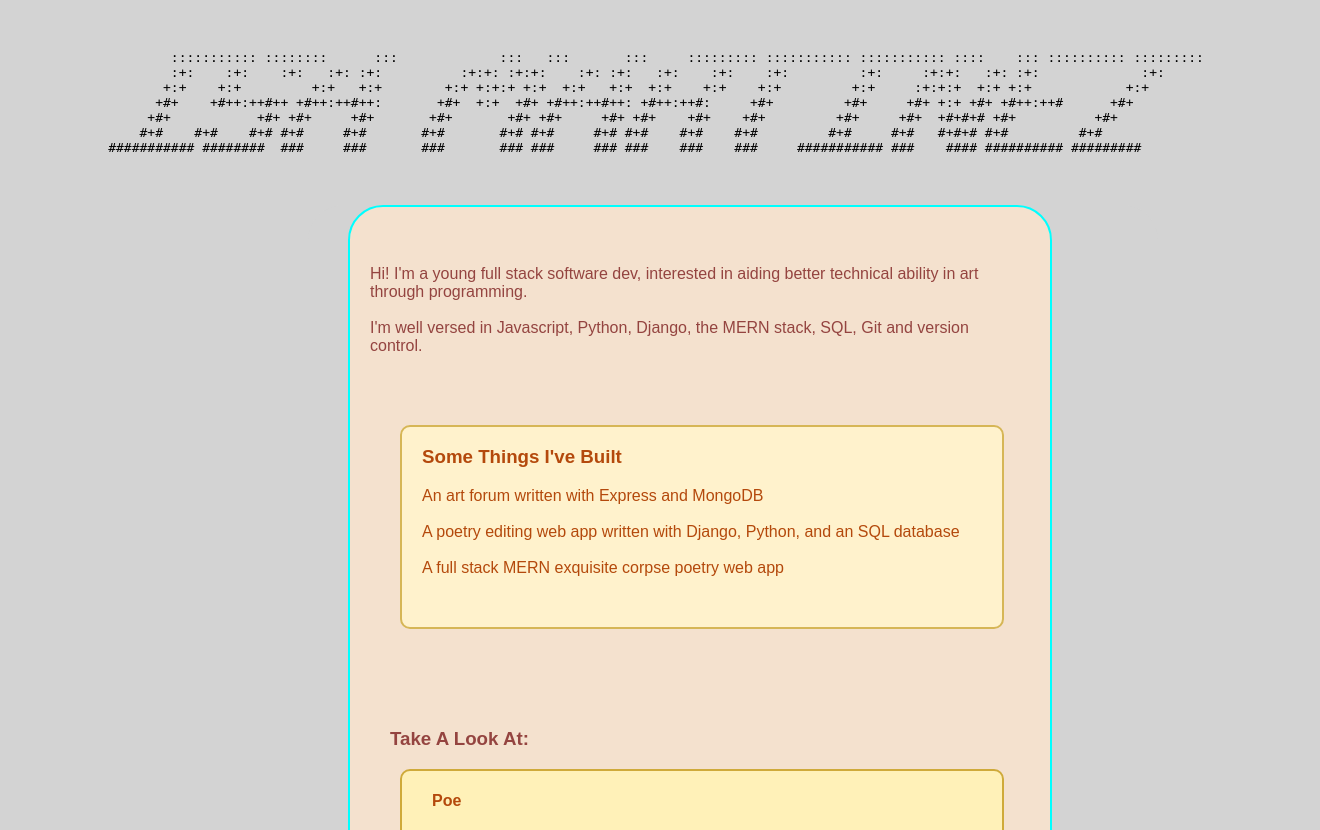
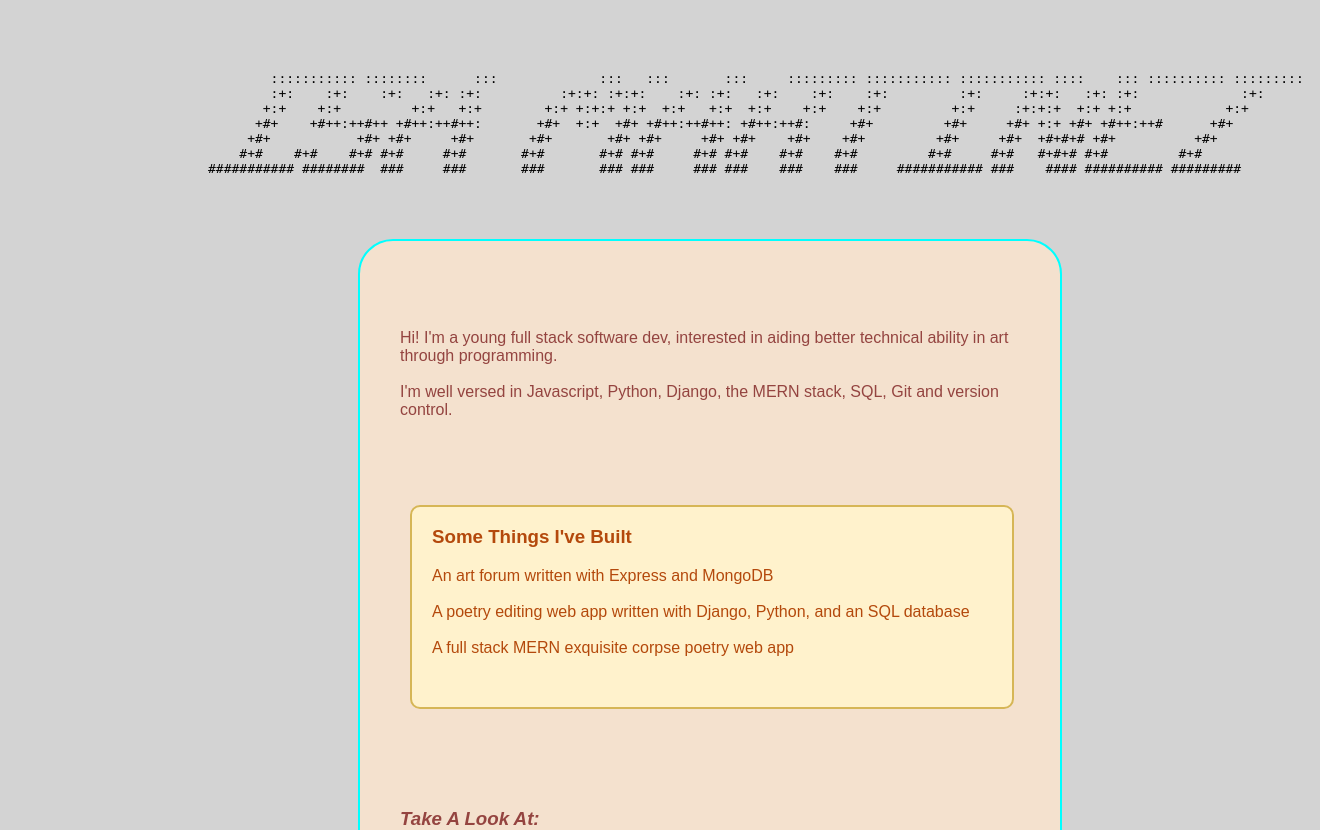
Before and after one commit to isama22/portfolio, a Django app: page / in a window 1320 px wide. Shown: the top 830 px of the page. Run offline with Django 3.2, Linux system fonts and the light colour scheme.

Commit message:
css tweaks

```diff
--- a/main_app/static/css/style.css
+++ b/main_app/static/css/style.css
@@ -3,24 +3,21 @@ body {
     /* background-image: url("https://media.giphy.com/media/lNXqc15cCbQAHPX4FC/giphy.gif");
     background-size: 300%;
     background-repeat: repeat-y; */
+    /* margin-left: 300px; */
+    /* display: flex;
+    justify-content: center;
+    flex-direction: column; */
     font-family: Arial, Helvetica, sans-serif;
-
 }
-
-.main {
-    /* background-image: url("https://i.postimg.cc/bv3P8jyK/Screen-Shot-2020-06-09-at-10-02-54-PM.png");
-    background-size: cover; */
-    background-color: lightgrey;
-    width: 850px;
-    margin-left: 300px;
-    border-radius: 35px;
-
+.pre {
+    margin-left: 150px;
+    padding: 50px;
 }
 
 .background {
     background-color: rgba(255, 230, 204, .75);
     width: 700px;
-    margin-left: 40px;
+    margin-left: 350px;
     /* margin-top: 30px; */
     border: solid 2px;
     border-color: aqua;
@@ -32,21 +29,14 @@ body {
 }
 
 
-pre {
-    color: black;
-    /* margin-left: 20px; */
-    display: flex;
-    justify-content: center;
-    margin: 50px;
-}
-
 h1 {
     margin-left: 20px;
     color: black;
 }
 
 .header {
-    margin: 20px;
+   padding: 20px;
+   margin-left: 20px;
 }
 
 h3 {
@@ -86,7 +76,7 @@ p {
 .poe-div {
     /* #ffe88a */
     background-color: #fff1b8;
-    height: 300px;
+    height: 270px;
     width: 600px;
     border: solid 2px;
     border-color: #cfaa3a;
@@ -98,7 +88,7 @@ p {
 
 .demarcate-div {
     background-color: rgba(255, 210, 143, .5);
-    height: 300px;
+    height: 270px;
     width: 600px;
     border: solid 2px;
     border-color: #B85450;
@@ -230,3 +220,7 @@ a {
 a:hover {
     color: coral;
 }
+
+.arrow {
+    margin-left: 400px;
+}
--- a/main_app/templates/home.html
+++ b/main_app/templates/home.html
@@ -10,6 +10,9 @@
 </head>
 
 <body>
+    <div class="pre">
+
+
         <pre>
         ::::::::::: ::::::::      :::             :::   :::       :::     ::::::::: ::::::::::: ::::::::::: ::::    ::: :::::::::: :::::::::
         :+:    :+:    :+:   :+: :+:          :+:+: :+:+:    :+: :+:   :+:    :+:    :+:         :+:     :+:+:   :+: :+:             :+:
@@ -19,7 +22,7 @@
     #+#    #+#    #+# #+#     #+#       #+#       #+# #+#     #+# #+#    #+#    #+#         #+#     #+#   #+#+# #+#         #+#
 ########### ########  ###     ###       ###       ### ###     ### ###    ###    ###     ########### ###    #### ########## #########
 </pre>
-    <div class="main">
+    </div>
     <div class="background">
         <p class="header">
             Hi! I'm a young full stack software dev, interested in aiding better technical ability in art through
@@ -37,7 +40,7 @@
             <a href="https://github.com/isama22/demarcate" target="_blank" class="list">
                 A full stack MERN exquisite corpse poetry web app</a>
         </div>
-            <h3 class="fp-header">Take A Look At:</h3>
+        <h3 class="fp-header"><em>Take A Look At:</em></h3>
         <div class="poe-div">
             <div class="poe-description">
                 <h4>Poe</h4>
@@ -87,8 +90,7 @@
             <div class="resumeh4">
                 <h4>Resume</h4>
             </div>
-                &nbsp;&nbsp;&nbsp;&nbsp;&nbsp;&nbsp;&nbsp;&nbsp;&nbsp;&nbsp;&nbsp;&nbsp;&nbsp;&nbsp;&nbsp;&nbsp;&nbsp;&nbsp;&nbsp;&nbsp;&nbsp;&nbsp;&nbsp;&nbsp;&nbsp;&nbsp;&nbsp;&nbsp;&nbsp;&nbsp;&nbsp;&nbsp;&nbsp;&nbsp;&nbsp;&nbsp;&nbsp;&nbsp;&nbsp;&nbsp;&nbsp;&nbsp;&nbsp;&nbsp;&nbsp;&nbsp;&nbsp;&nbsp;&nbsp;&nbsp;&nbsp;&nbsp;&nbsp;&nbsp;&nbsp;&nbsp;&nbsp;&nbsp;&nbsp;&nbsp;&nbsp;&nbsp;&nbsp;&nbsp;&nbsp;&nbsp;&nbsp;&nbsp;&nbsp;&nbsp;&nbsp;&nbsp;&nbsp;&nbsp;&nbsp;&nbsp;&nbsp;&nbsp;&nbsp;&nbsp;&nbsp;&nbsp;&nbsp;&nbsp;&nbsp;&nbsp;&nbsp;&nbsp;&nbsp;&nbsp;
-                <div>
+            <div class="arrow">
                 <a href="https://docs.google.com/document/d/e/2PACX-1vR0EXgu4XCZ3y0xHgklVKSDHISFnS5EGIj7q3SGxuj_CQiQEVB6e0Emp7FW8kTKTQ/pub"
                     target="_blank">
                     <img src="https://i.postimg.cc/c4d8xJCk/arrow.png" alt="arrow">
@@ -101,25 +103,24 @@
             <div class="githubh4">
                 <h4>Github</h4>
             </div>
-                &nbsp;&nbsp;&nbsp;&nbsp;&nbsp;&nbsp;&nbsp;&nbsp;&nbsp;&nbsp;&nbsp;&nbsp;&nbsp;&nbsp;&nbsp;&nbsp;&nbsp;&nbsp;&nbsp;&nbsp;&nbsp;&nbsp;&nbsp;&nbsp;&nbsp;&nbsp;&nbsp;&nbsp;&nbsp;&nbsp;&nbsp;&nbsp;&nbsp;&nbsp;&nbsp;&nbsp;&nbsp;&nbsp;&nbsp;&nbsp;&nbsp;&nbsp;&nbsp;&nbsp;&nbsp;&nbsp;&nbsp;&nbsp;&nbsp;&nbsp;&nbsp;&nbsp;&nbsp;&nbsp;&nbsp;&nbsp;&nbsp;&nbsp;&nbsp;&nbsp;&nbsp;&nbsp;&nbsp;&nbsp;&nbsp;&nbsp;&nbsp;&nbsp;&nbsp;&nbsp;&nbsp;&nbsp;&nbsp;&nbsp;&nbsp;&nbsp;&nbsp;&nbsp;&nbsp;&nbsp;&nbsp;&nbsp;&nbsp;&nbsp;&nbsp;&nbsp;&nbsp;&nbsp;&nbsp;&nbsp;
-                <div>
+            <div class="arrow">
                 <a href="https://github.com/isama22" target="_blank">
-                        <img class="arrow1" src="https://i.postimg.cc/c4d8xJCk/arrow.png" alt="arrow">
+                    <img src="https://i.postimg.cc/c4d8xJCk/arrow.png" alt="arrow">
                 </a>
             </div>
         </div>
 
         <div class="contact">
-                <h4 class="githubh4">Get In Touch :)</h4>
+            <h4 class="githubh4">Contact</h4>
             <div class="links">
-                    <a href="https://mail.google.com/mail/?view=cm&fs=1&tf=1&to=isasofma@gmail.com" target="_blank" rel="noopener noreferrer">Email</a>
-                    <a href="https://www.linkedin.com/in/isa-sofia-martinez/">LinkedIn</a>
+                <a href="https://mail.google.com/mail/?view=cm&fs=1&tf=1&to=isasofma@gmail.com" target="_blank"
+                    rel="noopener noreferrer"><em>Email</em></a>
+                <a href="https://www.linkedin.com/in/isa-sofia-martinez/" target="_blank"><em>LinkedIn</em></a>
             </div>
         </div>
 
     </div>
     <br><br>
-    </div>
 </body>
 
 </html>
```
Lines whose indentation alone changed are shown as unchanged.
